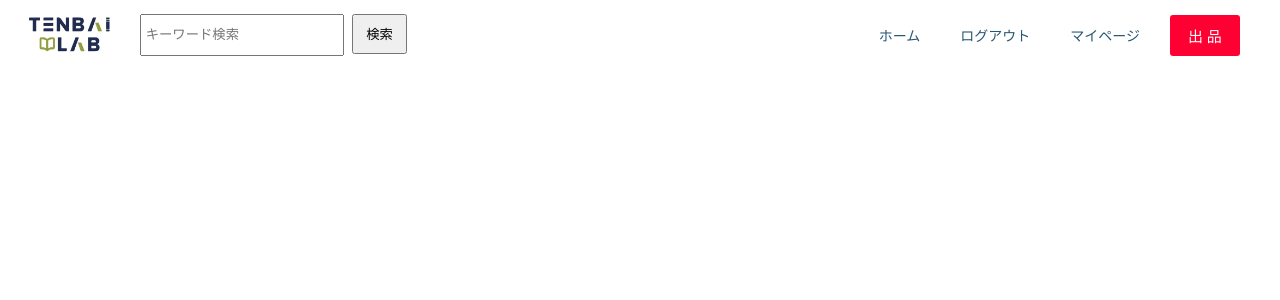
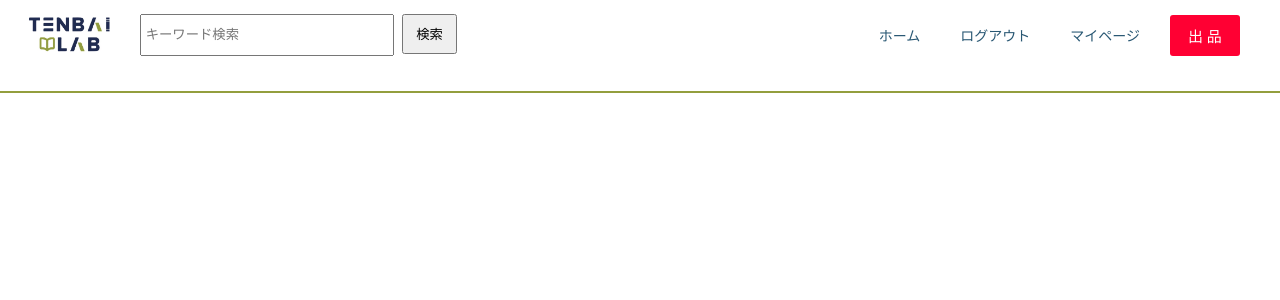
Before and after one commit to hishidalab/Tenbai_Lab, a Django app: page /pengin/search/ in a window 1280 px wide; the page is wider, and only the part inside the window is pictured. Shown: the top 300 px of that part. Run offline with Django 3.2, Linux system fonts and the light colour scheme; data that the repository does not hold is empty.

Commit message:
‘homescss修正’

```diff
--- a/app/source/pengin/static/css/home.css
+++ b/app/source/pengin/static/css/homes.css
@@ -1,8 +1,16 @@
+/*線の表示*/
+.sen {
+    width: 1400px;
+    margin: 20px auto;
+    border: 1px solid #939E3D;
+}
+
 /*box*/
 .box {
     width: 80%;
     height: auto;
-    margin: 50px auto;
+    margin: 40px auto;
+    padding-left: 150px;
     display: flex;
     flex-wrap: wrap;
     flex-direction: row;
@@ -24,16 +32,16 @@
 .wapper-home .name {
     position: absolute;
     font-size: 20px;
-    color: #000;
+    color: #0e212c;
     bottom: -30px;
 }
 
 .wapper-home .price {
     position: absolute;
-    width: 38%;
+    width: 35%;
     bottom: 12px;
     left: 0px;
-    font-size: 20px;
+    font-size: 18px;
     color: #fff;
     background-color: #545454;
     border-top-right-radius: 30px;
@@ -44,7 +52,7 @@
 
 /*商品画像*/
 .rounded-pill {
-    width: 230px;
-    height: 230px;
+    width: 200px;
+    height: 200px;
     border-radius: 5px;
 }
--- a/app/source/pengin/templates/pengin/home.html
+++ b/app/source/pengin/templates/pengin/home.html
@@ -8,14 +8,14 @@
     {% load static %}
     <link rel="stylesheet" href="{% static 'css/header.css' %}">
     {% load static %}
-    <link rel="stylesheet" href="{% static 'css/home.css' %}">
+    <link rel="stylesheet" href="{% static 'css/homes.css' %}">
 </head>
 
 <body>
     <header>
         <h1><img src="/media_local/images/logo.png" alt="">
             <form method="GET" action="{% url 'pengin:search' %}">
-                <input type="text" name="keyword" placeholder=" キーワード検索" style="width:200px;height:38px;">
+                <input type="text" name="keyword" placeholder=" キーワード検索" style="width:250px;height:38px;">
                 <button type="submit" style="width:55px;height:40px;">検索</button>
             </form>
         </h1>
@@ -34,6 +34,8 @@
             </a>
         </ul>
     </header>
+
+    <div class="sen"></div>
 
     <!--ホームの表示-->
     <form method="post">
--- a/app/source/pengin/templates/pengin/product_registra.html
+++ b/app/source/pengin/templates/pengin/product_registra.html
@@ -27,6 +27,9 @@
             </a>
         </ul>
     </header>
+
+    <div class="sen"></div>
+
     <div class="wapper">
         <h1>商品の出品</h1>
         <form method="post" enctype="multipart/form-data">
```
